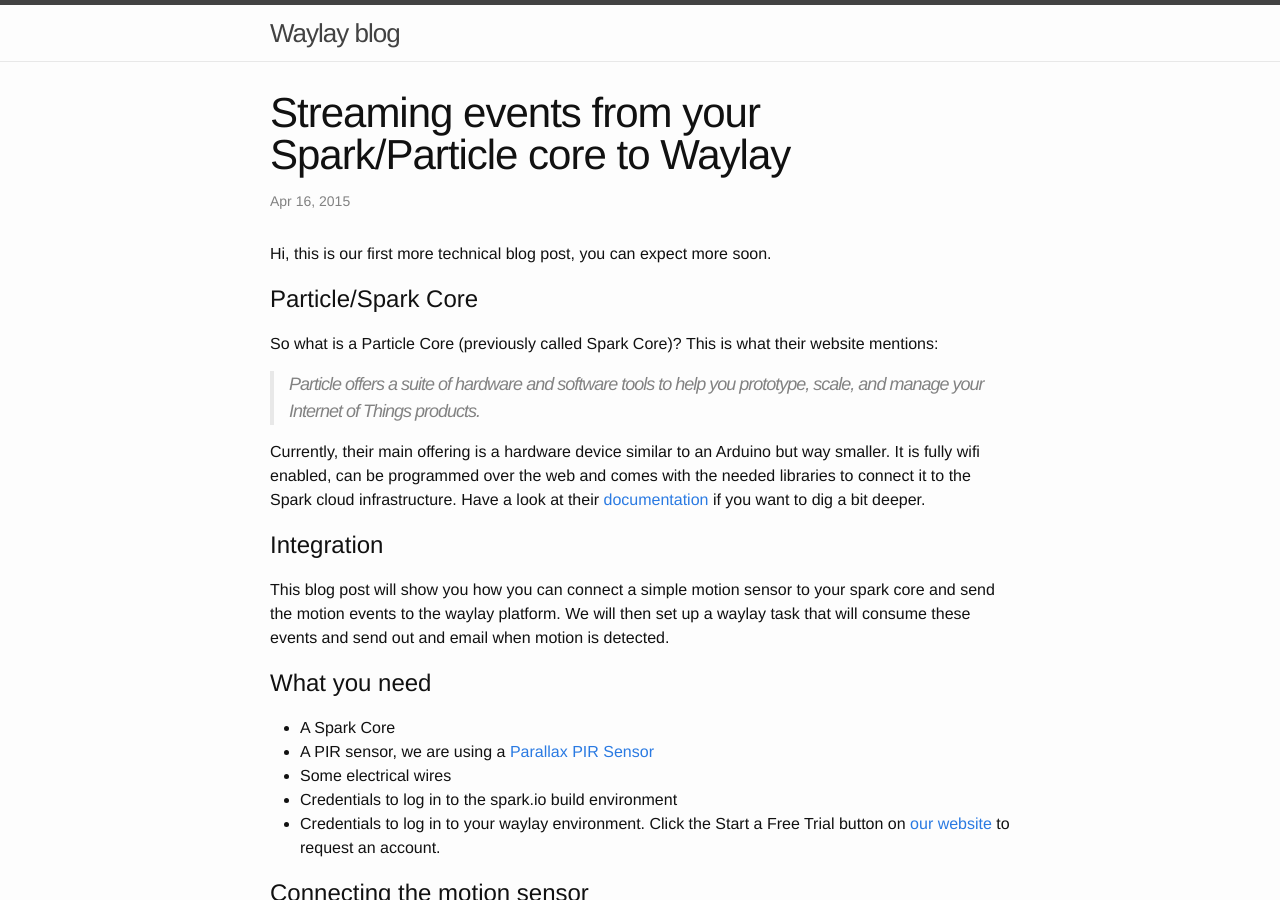
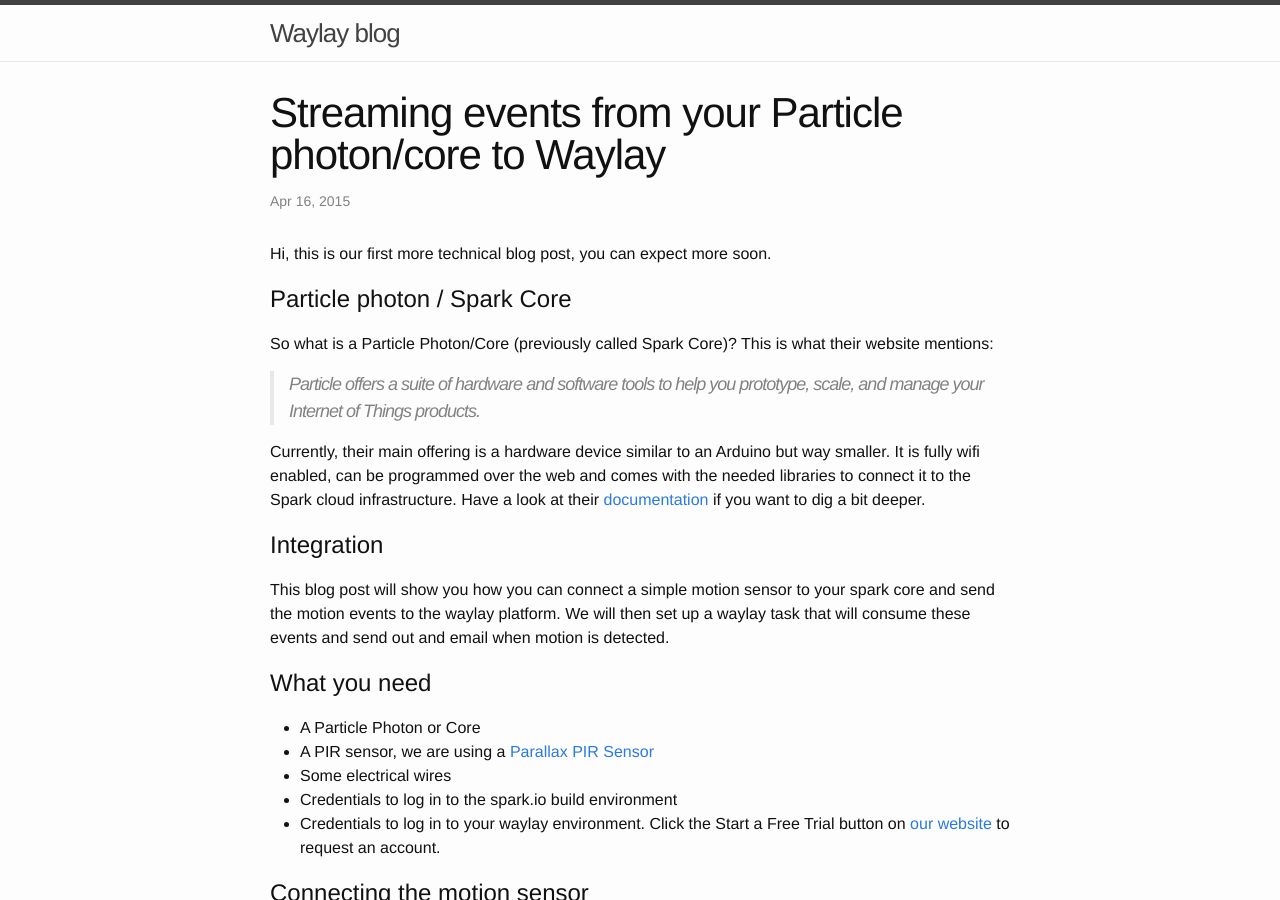
Before and after one commit to jasperdevrient/waylayio.github.io, a Jekyll site: the page built from _posts/2015-04-16-streaming-events-from-your-spark-core.markdown, in a window 1280 px wide and 900 px high. Built offline with Jekyll 4.4.1, drawn with Linux system fonts in a browser that asks for light colours.

Commit message:
also add particle photon as option

```diff
--- a/_posts/2015-04-16-streaming-events-from-your-spark-core.markdown
+++ b/_posts/2015-04-16-streaming-events-from-your-spark-core.markdown
@@ -1,14 +1,14 @@
 ---
 layout:     post
-title:      "Streaming events from your Spark/Particle core to Waylay"
+title:      "Streaming events from your Particle photon/core to Waylay"
 date:       2015-04-16 14:59:06
 categories: integration
 ---
 Hi, this is our first more technical blog post, you can expect more soon.
 
-#Particle/Spark Core
+#Particle photon / Spark Core
 
-So what is a Particle Core (previously called Spark Core)?
+So what is a Particle Photon/Core (previously called Spark Core)?
 This is what their website mentions:
 
 > Particle offers a suite of hardware and software tools to help you
@@ -25,7 +25,7 @@
 
 #What you need
 
-* A Spark Core
+* A Particle Photon or Core
 * A PIR sensor, we are using a [Parallax PIR Sensor][parallax-pir]
 * Some electrical wires
 * Credentials to log in to the spark.io build environment
```
